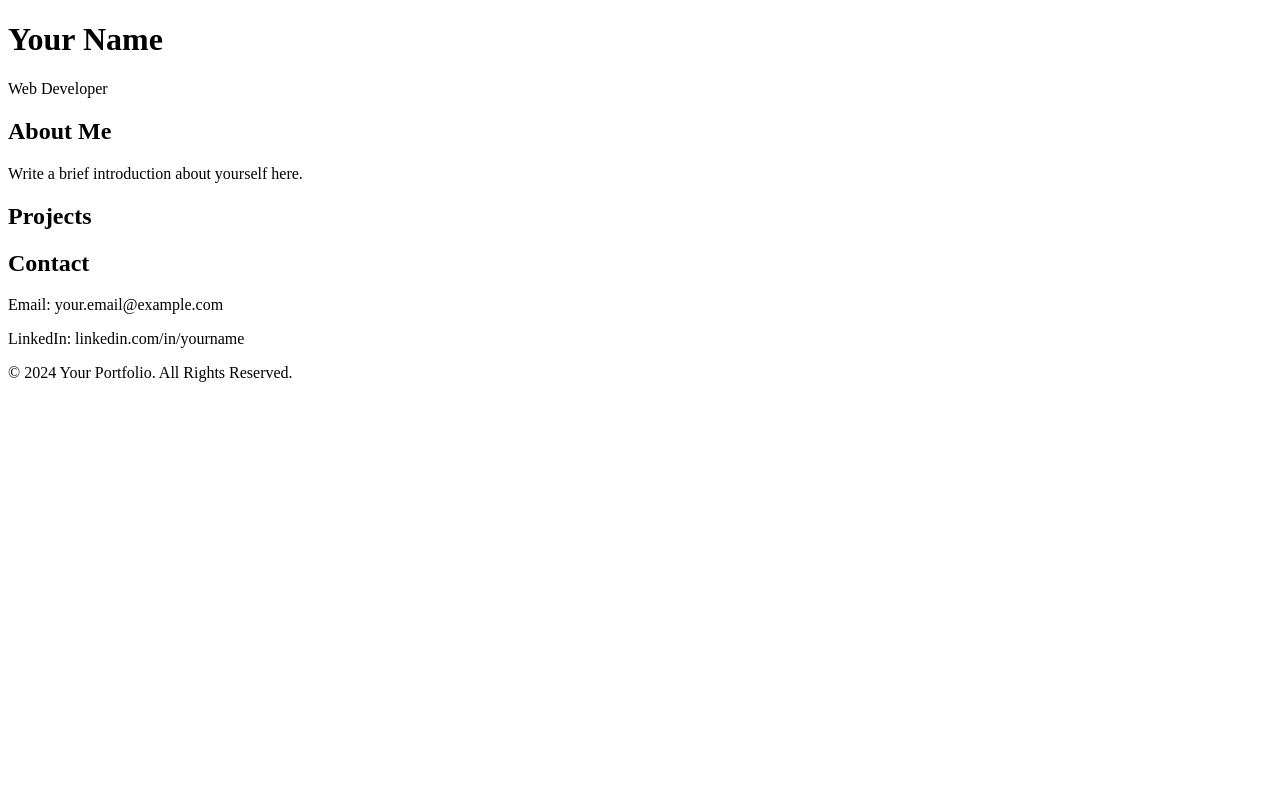
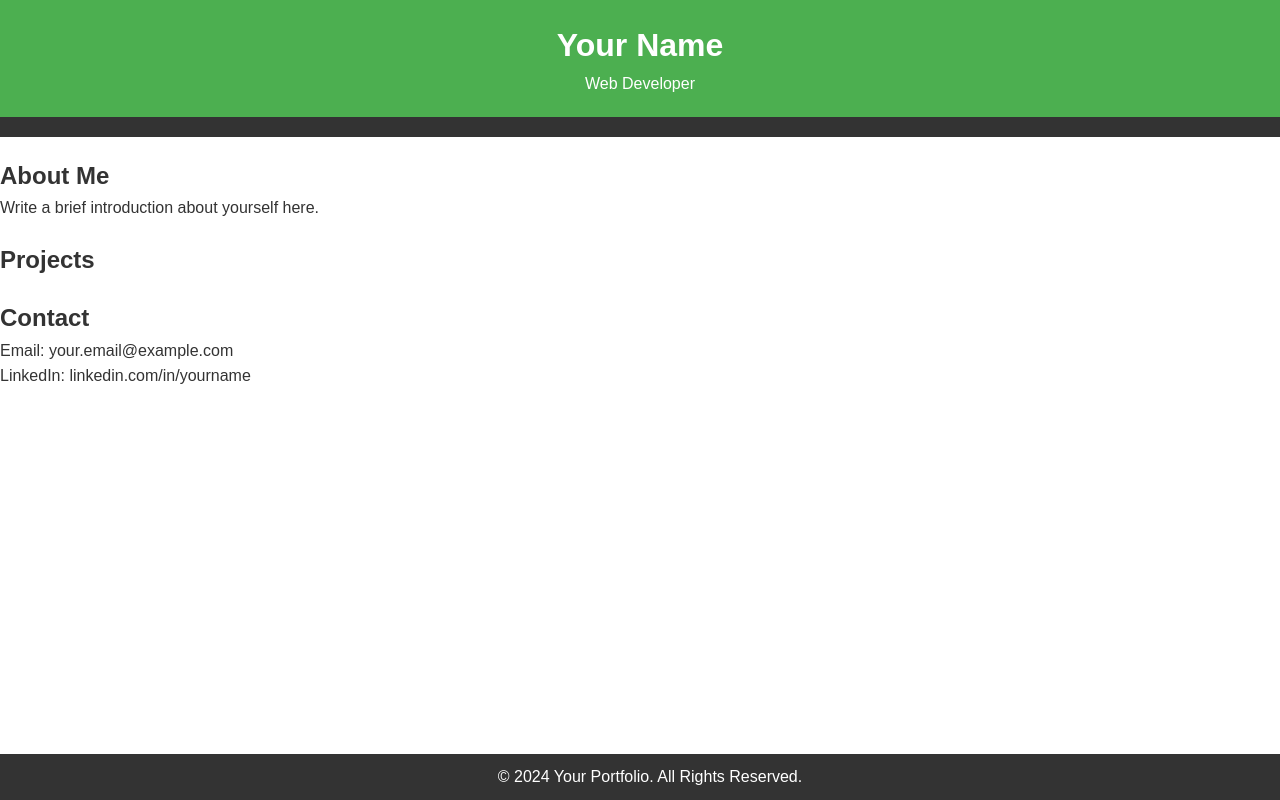
Before and after one commit to yuiopqwe/portfolio, a plain HTML site: page main_GPT_ver.html in a window 1280 px wide. Drawn offline with Linux system fonts and the light colour scheme.

Commit message:
Update main_GPT_ver.html

```diff
--- a/main_GPT_ver.html
+++ b/main_GPT_ver.html
@@ -4,8 +4,7 @@
     <meta charset="UTF-8">
     <meta name="viewport" content="width=device-width, initial-scale=1.0">
     <title>Your Portfolio</title>
-    <!-- 여기에 필요한 스타일 시트 링크 추가 가능 -->
-    <!-- 예: <link rel="stylesheet" href="styles.css"> -->
+     <link rel="stylesheet" href="portfolio/main_GPT_ver_css.css">
     <style>
         /* 여기에 인라인 스타일 추가 가능 */
         /* 예: body { background-color: #f4f4f4; } */
```
